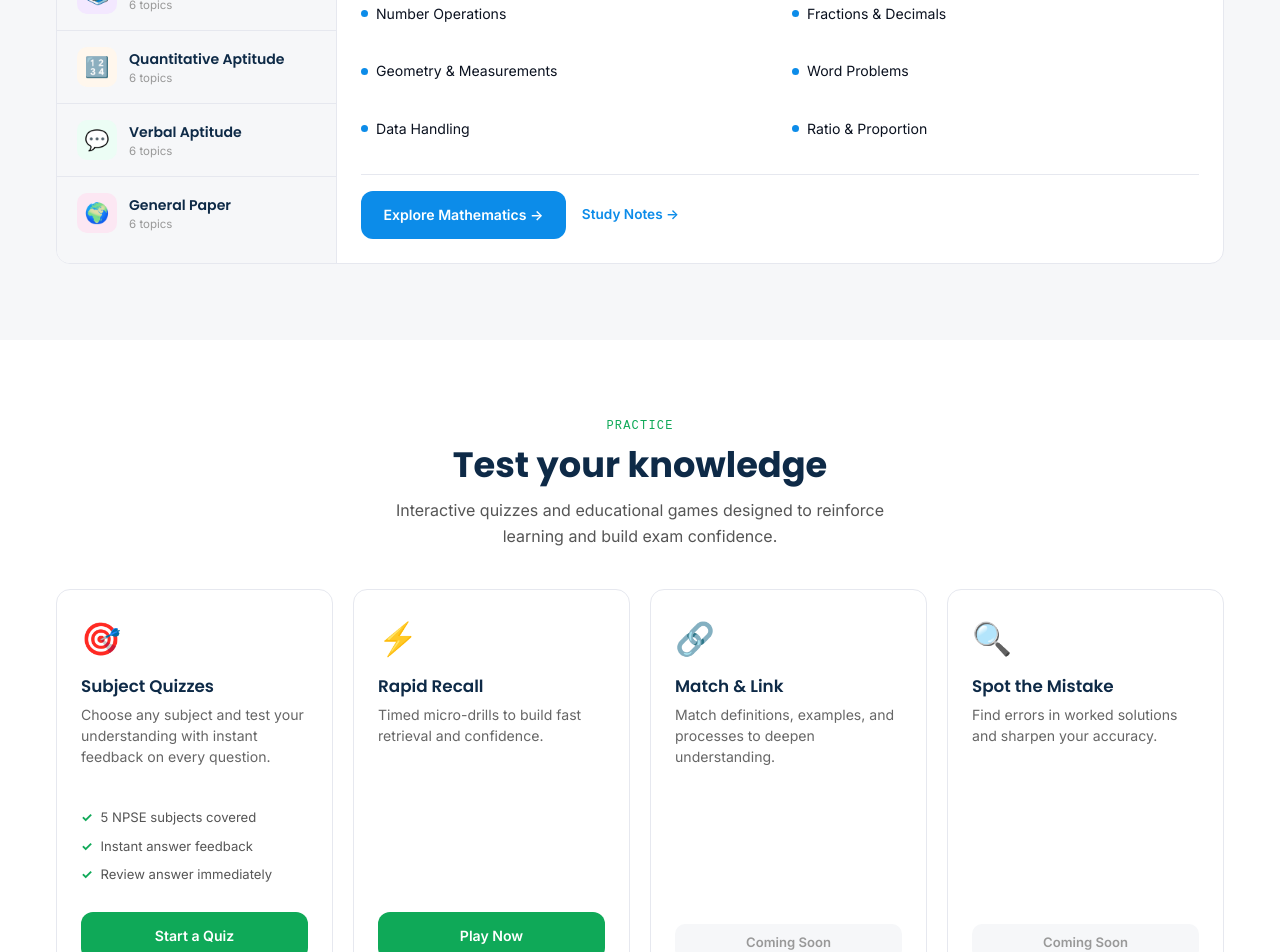
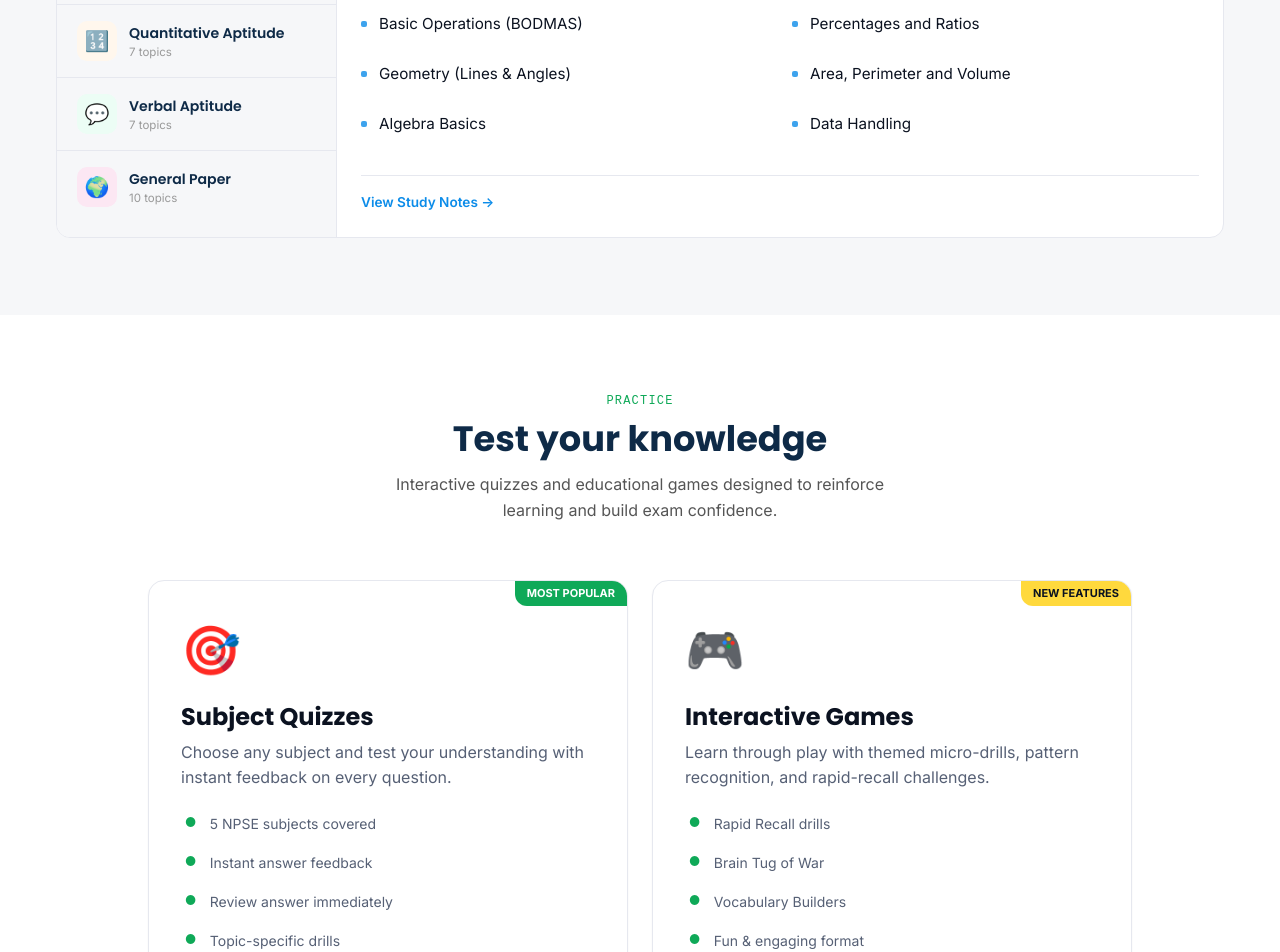
Before and after one commit to JohnSorba/npseprep, a React (Vite) app in the folder npse_app/: page / in a window 1280 px wide. Shown: the part 1280-2232 px from the top of the page. Built offline with nearby package versions, Linux system fonts and the light colour scheme; no server answers.

Commit message:
Bug fixes (Homepage) - UI changes

```diff
--- a/npse_app/src/data/subjects.js
+++ b/npse_app/src/data/subjects.js
@@ -8,12 +8,14 @@ export const subjects = [
         bgColor: '#e0efff',
         description: 'Master numbers, shapes, and problem-solving skills essential for NPSE success.',
         topics: [
-            'Number Operations',
-            'Fractions & Decimals',
-            'Geometry & Measurements',
-            'Word Problems',
-            'Data Handling',
-            'Ratio & Proportion'
+            'Numbers and Numeration',
+            'Fractions and Decimals',
+            'Basic Operations (BODMAS)',
+            'Percentages and Ratios',
+            'Geometry (Lines & Angles)',
+            'Area, Perimeter and Volume',
+            'Algebra Basics',
+            'Data Handling'
         ],
         sampleQuestions: [
             {
@@ -84,12 +86,14 @@ export const subjects = [
         bgColor: '#f3e8ff',
         description: 'Develop strong reading, writing, and grammar skills for clear communication.',
         topics: [
-            'Parts of Speech',
-            'Sentence Structure',
-            'Comprehension',
-            'Essay Writing',
-            'Vocabulary',
-            'Punctuation'
+            'Nouns and Pronouns',
+            'Verbs and Tenses',
+            'Adjectives and Adverbs',
+            'Direct and Indirect Speech',
+            'Composition Writing',
+            'Letter Writing (Formal/Informal)',
+            'Reading Comprehension',
+            'Vocabulary and Idioms'
         ],
         sampleQuestions: [
             {
@@ -165,12 +169,13 @@ export const subjects = [
         bgColor: '#fff7ed',
         description: 'Sharpen your numerical reasoning and mental math abilities.',
         topics: [
-            'Number Series',
-            'Mental Arithmetic',
-            'Tables & Graphs',
-            'Speed & Distance',
-            'Profit & Loss',
-            'Patterns'
+            'Code Representation',
+            'Sets and Venn Diagrams',
+            'Number Patterns',
+            'Mathematical Puzzles',
+            'Ages and Money Problems',
+            'Weight and Measurement',
+            'Roman Numerals'
         ],
         sampleQuestions: [
             {
@@ -241,12 +246,13 @@ export const subjects = [
         bgColor: '#ecfdf5',
         description: 'Enhance your vocabulary, word relationships, and verbal reasoning skills.',
         topics: [
+            'Analogies',
+            'Word Groups (Odd One Out)',
+            'Sentence Arrangement',
+            'Word Patterns',
             'Synonyms & Antonyms',
-            'Analogies',
-            'Word Meanings',
-            'Sentence Completion',
-            'Logical Reasoning',
-            'Idioms & Proverbs'
+            'Proverbs and Idioms',
+            'Alphabetical Position'
         ],
         sampleQuestions: [
             {
@@ -317,12 +323,16 @@ export const subjects = [
         bgColor: '#fce7f3',
         description: 'Explore general knowledge about Sierra Leone, Africa, and the world.',
         topics: [
-            'Sierra Leone History',
-            'African Geography',
-            'World Cultures',
-            'Current Affairs',
-            'Science & Nature',
-            'Civic Education'
+            'Food and Nutrition',
+            'Family Life Education',
+            'Accidents and First Aid',
+            'The Human Body',
+            'Environmental Health',
+            'Soil Science and Crops',
+            'National Symbols',
+            'Citizenship and Ethics',
+            'Local Governance',
+            'Drug Abuse Awareness'
         ],
         sampleQuestions: [
             {
--- a/npse_app/src/pages/Home.jsx
+++ b/npse_app/src/pages/Home.jsx
@@ -101,7 +101,7 @@ const Home = () => {
                         <p className="platform-section__eyebrow">Learn</p>
                         <h2>Explore all NPSE Subjects</h2>
                         <p className="platform-section__desc">
-                            Click any subject to see its topics — or let us cycle through them for you.
+                            Click any subject to see its topics.
                         </p>
                     </div>
 
@@ -166,19 +166,19 @@ const Home = () => {
                             </div>
 
                             <div className="subject-explorer__panel-footer">
-                                <Link
+                                {/* <Link
                                     to={`/subjects/${current.id}`}
                                     className="access-card__cta access-card__cta--primary"
                                     style={{ background: current.color }}
                                 >
                                     Explore {current.name} →
-                                </Link>
+                                </Link> */}
                                 <Link
                                     to={NOTES_PATHS[current.id] || '/notes'}
                                     className="subject-explorer__notes-link"
                                     style={{ color: current.color }}
                                 >
-                                    Study Notes →
+                                    View Study Notes →
                                 </Link>
                             </div>
                         </div>
@@ -199,34 +199,38 @@ const Home = () => {
                         </p>
                     </div>
 
-                    <div className="practise-grid">
+                    <div className="practise-scroll-wrapper">
+                        <div className="practise-grid--simple">
                             {/* Quiz Card */}
-                        <div className="practise-card">
+                            <div className="practise-card practise-card--summary">
+                                <div className="practise-card__badge">Most Popular</div>
                                 <div className="practise-card__icon">🎯</div>
                                 <h3>Subject Quizzes</h3>
                                 <p>Choose any subject and test your understanding with instant feedback on every question.</p>
-                            <ul className="practise-card__features">
+                                <ul className="access-card__features">
                                     <li>5 NPSE subjects covered</li>
                                     <li>Instant answer feedback</li>
                                     <li>Review answer immediately</li>
-                                {/* <li>Score tracking</li> */}
+                                    <li>Topic-specific drills</li>
                                 </ul>
                                 <Link to="/quiz" className="access-card__cta access-card__cta--primary">Start a Quiz</Link>
                             </div>
 
-                        {/* Games Cards */}
-                        {GAMES.map(game => (
-                            <div key={game.id} className="practise-card">
-                                <div className="practise-card__icon" style={{ color: game.color }}>{game.icon}</div>
-                                <h3>{game.name}</h3>
-                                <p>{game.desc}</p>
-                                {game.ready ? (
-                                    <Link to={game.path} className="access-card__cta access-card__cta--primary">Play Now</Link>
-                                ) : (
-                                    <span className="practise-card__soon">Coming Soon</span>
-                                )}
+                            {/* Games Summary Card */}
+                            <div className="practise-card practise-card--summary">
+                                <div className="practise-card__badge" style={{ background: 'var(--color-sunny)', color: 'var(--color-ink)' }}>New Features</div>
+                                <div className="practise-card__icon" style={{ color: 'var(--color-peach)' }}>🎮</div>
+                                <h3>Interactive Games</h3>
+                                <p>Learn through play with themed micro-drills, pattern recognition, and rapid-recall challenges.</p>
+                                <ul className="access-card__features">
+                                    <li>Rapid Recall drills</li>
+                                    <li>Brain Tug of War</li>
+                                    <li>Vocabulary Builders</li>
+                                    <li>Fun & engaging format</li>
+                                </ul>
+                                <Link to="/games" className="access-card__cta access-card__cta--primary" style={{ background: 'var(--color-peach)' }}>Explore Games</Link>
                             </div>
-                        ))}
+                        </div>
                     </div>
                 </div>
             </section>
--- a/npse_app/src/pages/SubjectDetail.jsx
+++ b/npse_app/src/pages/SubjectDetail.jsx
@@ -49,6 +49,15 @@ const SubjectDetail = () => {
                                 {topic}
                             </div>
                         ))}
+                    </div>
+                    <div style={{ textAlign: 'center', marginTop: 'var(--space-8)' }}>
+                        <Link
+                            to={`/notes/${subject.id === 'general-paper' ? 'general-paper' : subject.id}`}
+                            className="btn btn-outline"
+                            style={{ borderColor: subject.color, color: subject.color }}
+                        >
+                            Browse Full {subject.name} Curriculum →
+                        </Link>
                     </div>
                 </div>
             </section>
```
Also changed, not shown: npse_app/src/styles/index.css. Lines whose indentation alone changed are shown as unchanged.
